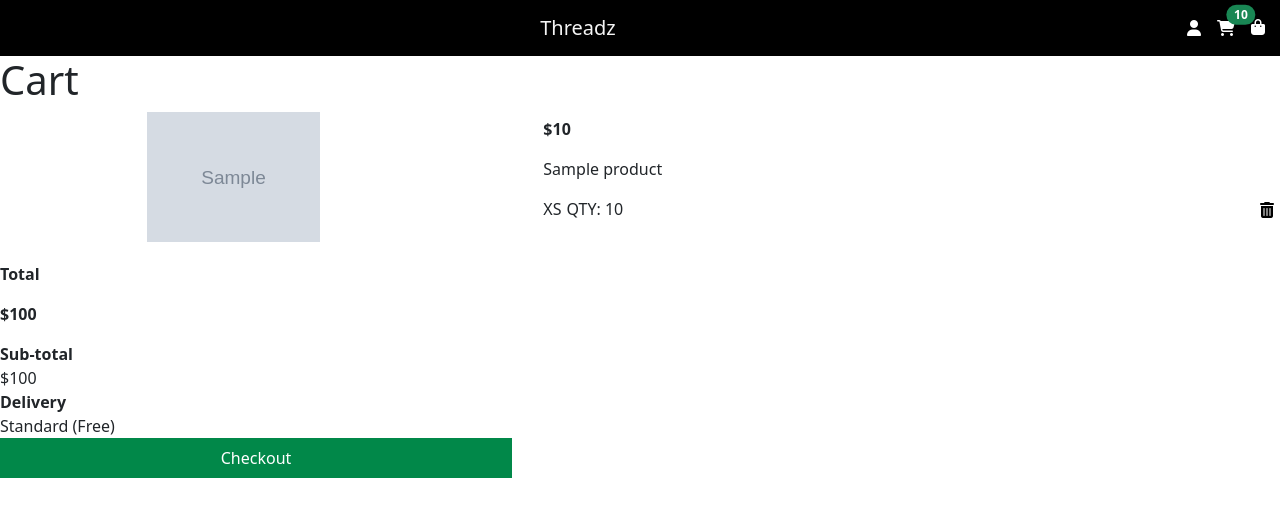
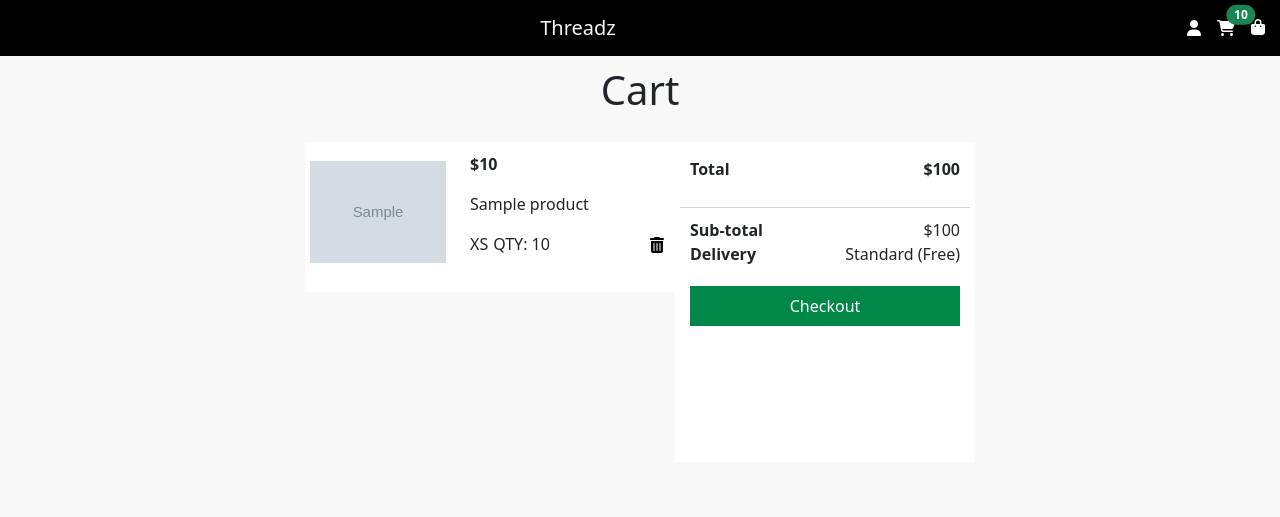
Before and after one commit to NickG35/Threadz, a Django app: page /orders/cart in a window 1280 px wide. Shown: the top 517 px of the page. Run offline with Django 5.2, Linux system fonts and the light colour scheme; a user stored in the database is signed in; tables that the repository leaves empty hold one stand-in row (values such as "Sample post"); grey boxes marked "Sample" are stand-in pictures; parts of the project's set-up code (start-up, migrations or seed data) failed here and were passed over; some libraries are stand-ins or nearby versions.

Commit message:
formatted spacing for checkout and cart pages

```diff
--- a/orders/static/orders/styles.css
+++ b/orders/static/orders/styles.css
@@ -1,20 +1,44 @@
+body {
+    background: #f8f8f8;
+}
 .bold {
     font-weight: bold;
 }
 
 
 .cart-image {
-    width: 90%;
+    width: 100%;
     height: 130px;
-}
-
-#cart-row {
-    font-size: 12px;
 }
 
 .cart-info {
     display: flex;
     align-content: center;
+}
+
+.whole-container {
+    display: flex;
+    flex-direction: column;
+}
+
+.product-name {
+    overflow: hidden;
+    text-overflow: ellipsis;
+    white-space: nowrap;
+}
+
+.cart-container, .total-container {
+    background: white;
+    margin: 5px 0px;
+    padding: 5px;
+}
+.header-container {
+    text-align: center;
+    padding: 10px;
+}
+
+.form-group {
+    width: 100%;
 }
 
 .shipping-information {
@@ -32,17 +56,27 @@
     margin-right: 5px;
 }
 
-.cart-total, .checkout-button {
-    width: 100%;
-    text-align: right;
+.submit_button, .checkout_button {
+    background-color: #018849;
+    color: white;
+    border: none;
+    height: 40px;
 }
 
 .submit_button {
-    background-color: #018849;
-    color: white;
-    border: none;
-    width: 40%;
-    height: 40px;
+    width: 100%;
+}
+
+.checkout_button {
+    width: 250px;
+}
+
+#totalContainer {
+    border-bottom: none;
+}
+
+.button-container {
+    margin: 20px 0px;
 }
 
 .graytext {
@@ -86,6 +120,16 @@
     text-align: right;
 }
 
+.inner-container {
+    padding: 10px;
+    border-bottom: 1px solid lightgray;
+}
+
+.spaceBetween {
+    display: flex;
+    justify-content: space-between;
+}
+
 .continue_button {
     width: 70%;
     justify-self: center;
@@ -112,3 +156,50 @@
     background: none;
     border: none;
 }
+
+@media (min-width: 720px) {
+    .whole-container {
+        flex-direction: row;
+        justify-content: center;
+        width: 100%;
+        padding: 10px;
+    }
+
+    .cart-container {
+        min-width: 350px;
+        max-width: 450px;
+    }
+
+    .total-container {
+        min-width: 300px;
+        max-width: 400px;
+        height: 40vh;
+    }
+
+    .cart-container, .total-container {
+        margin: 0px 10px;
+    }
+
+    .cartColumn {
+        display: flex;
+        flex-direction: column;
+        gap: 15px;
+        background:#f8f8f8;
+    }
+
+    .form-group {
+        max-width: 400px;
+    }
+
+    .checkout-container {
+        display: flex;
+        flex-direction: row;
+        width: 100%;
+        justify-content: center;
+    }
+
+    .summary-container {
+        display: flex;
+        flex-direction: column;
+    }
+}
```
